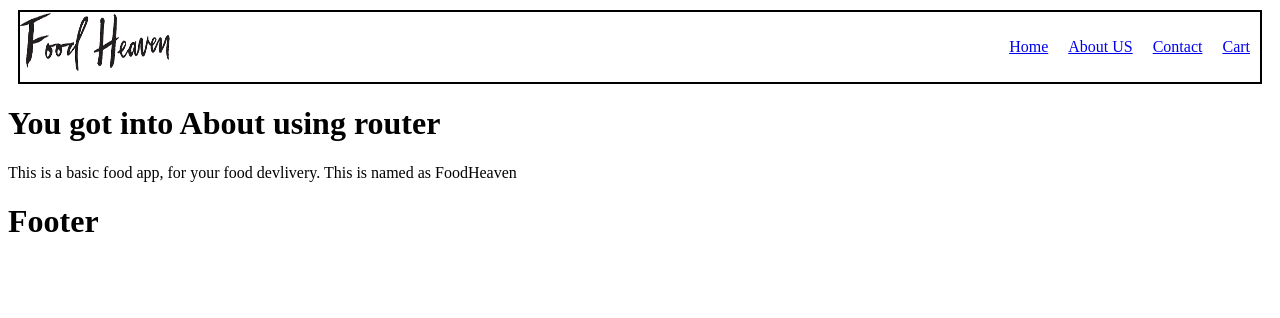
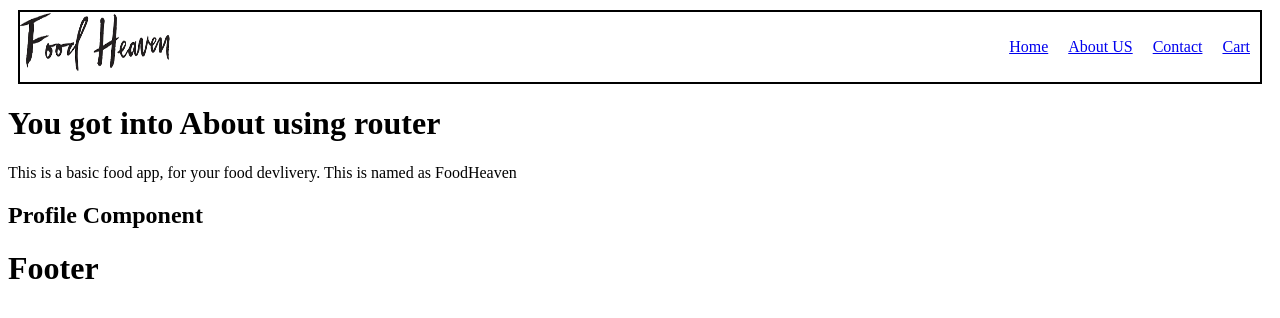
Before and after one commit to nikhilchowdary1918/ReactStunts, a React (Vite) app: page /about in a window 1280 px wide. Shown: the top 318 px of the page. Built offline with nearby package versions, Linux system fonts and the light colour scheme.

Commit message:
Profile Component

```diff
--- a/src/components/About.js
+++ b/src/components/About.js
@@ -1,8 +1,10 @@
+import Profile from "./Profile";
 const About=()=>{
     return(
         <div>
         <h1>You got into About using router</h1>
         <p>This is a basic food app, for your food devlivery. This is named as FoodHeaven</p>
+        <Profile/>
         </div>
     )
 
--- /dev/null
+++ b/src/components/Profile.js
@@ -0,0 +1,8 @@
+const Profile=()=>{
+    return(
+        <div>
+            <h2>Profile Component</h2>
+        </div>
+    )
+}
+export default Profile;
```
Also changed, not shown: src/App.js (+8 -1 lines), 2 other files (tests, documents, lock files or other folders).
